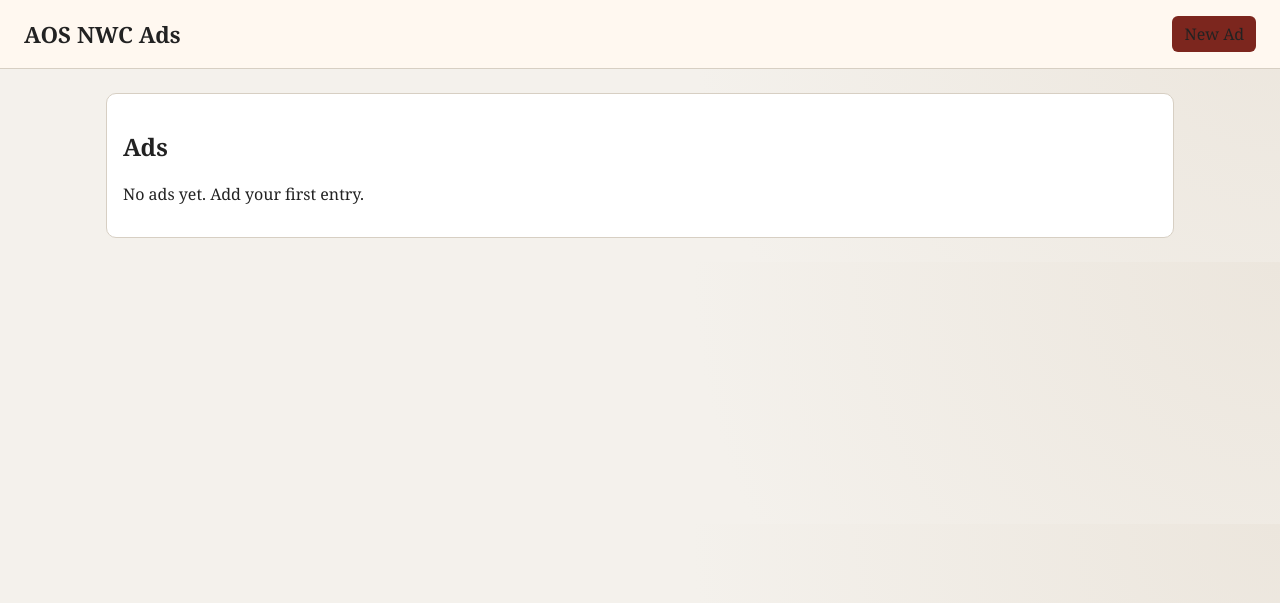
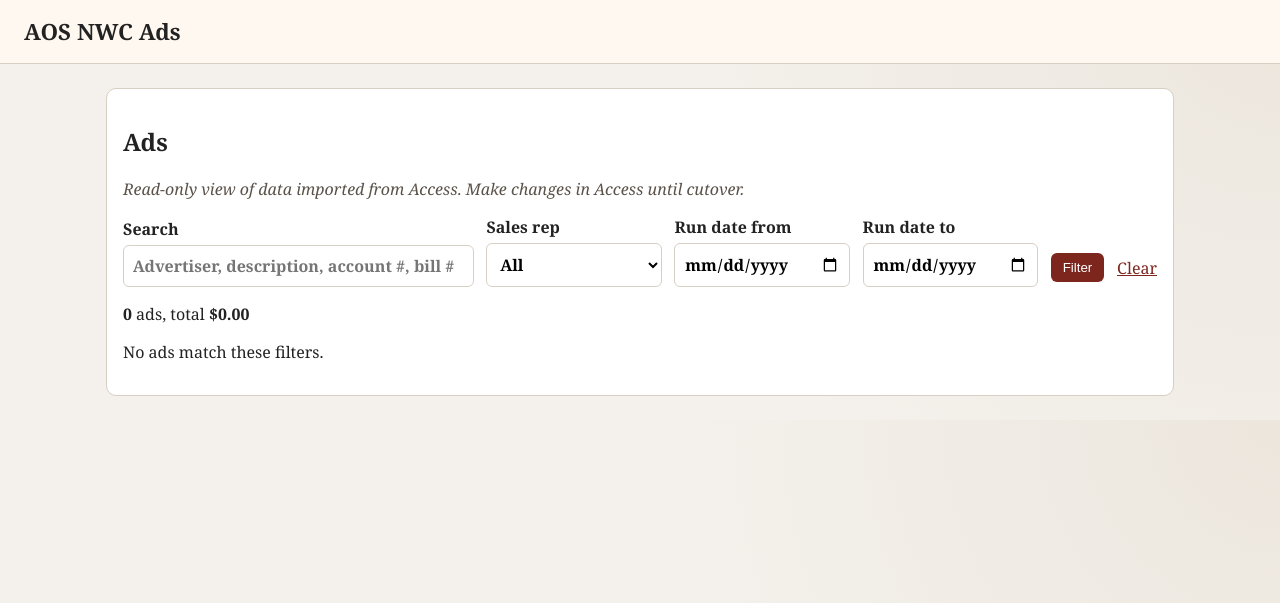
Before and after one commit to kfbenz/aosNWC_Ads, a Flask app: page / in a window 1280 px wide. Shown: the top 603 px of the page. Run offline with Flask 3, Linux system fonts and the light colour scheme.

Commit message:
Milesoned /opt/aos_nwc_ads git pull sudo systemctl restart aosnwcads sleep 3 curl -s -o /dev/null -w "%{http_code}\n" http://127.0.0.1:8000/

```diff
--- a/app/routes.py
+++ b/app/routes.py
@@ -1,76 +1,99 @@
-from datetime import datetime
+from datetime import date, datetime
 
-from flask import Blueprint, flash, redirect, render_template, request, url_for
+from flask import Blueprint, render_template, request
+from sqlalchemy import func, or_, select
 
 from app.extensions import db
-from app.models import Ad
+from app.target_models import Account, AdPlacement
 
 
 main_bp = Blueprint("main", __name__)
 
+PER_PAGE = 50
+
 
 @main_bp.get("/")
 def index():
+    """Read-only list of imported ad placements with filters.
+
+    Access remains the system of record until cutover, so this view does not edit data.
+    """
+    q = request.args.get("q", "").strip()
+    rep = request.args.get("rep", "").strip()
+    date_from = _parse_date(request.args.get("from"))
+    date_to = _parse_date(request.args.get("to"))
+    page = request.args.get("page", 1, type=int)
+
+    filters = []
+    if q:
+        filters.append(
+            or_(
+                Account.advertiser.icontains(q, autoescape=True),
+                AdPlacement.description.icontains(q, autoescape=True),
+                AdPlacement.legacy_account_number.icontains(q, autoescape=True),
+                AdPlacement.bill_number.icontains(q, autoescape=True),
+            )
+        )
+    if rep == "(none)":
+        filters.append(AdPlacement.sales_rep_raw.is_(None))
+    elif rep:
+        # Legacy data mixes case (KH, Kh, kh); match the way Access does.
+        filters.append(func.upper(AdPlacement.sales_rep_raw) == rep.upper())
+    if date_from:
+        filters.append(AdPlacement.date_run >= date_from)
+    if date_to:
+        filters.append(AdPlacement.date_run <= date_to)
+
     # MariaDB does not support NULLS LAST; a descending sort already places NULLs last.
-    ads = Ad.query.order_by(Ad.run_date.desc(), Ad.id.desc()).all()
-    return render_template("index.html", ads=ads)
+    stmt = (
+        select(AdPlacement)
+        .outerjoin(Account)
+        .where(*filters)
+        .order_by(AdPlacement.date_run.desc(), AdPlacement.id.desc())
+    )
+    pagination = db.paginate(stmt, page=page, per_page=PER_PAGE, error_out=False)
+
+    total_count, total_amount = db.session.execute(
+        select(func.count(AdPlacement.id), func.sum(AdPlacement.amount))
+        .select_from(AdPlacement)
+        .outerjoin(Account)
+        .where(*filters)
+    ).one()
+
+    rep_key = func.upper(AdPlacement.sales_rep_raw)
+    reps = db.session.scalars(
+        select(rep_key)
+        .where(AdPlacement.sales_rep_raw.is_not(None))
+        .group_by(rep_key)
+        .order_by(rep_key)
+    ).all()
+
+    # Current filters without the page number, for building pagination links.
+    filter_args = {k: v for k, v in request.args.items() if k != "page" and v}
+
+    return render_template(
+        "index.html",
+        pagination=pagination,
+        total_count=total_count,
+        total_amount=total_amount or 0,
+        reps=reps,
+        filters={
+            "q": q,
+            "rep": rep,
+            "from": date_from.isoformat() if date_from else "",
+            "to": date_to.isoformat() if date_to else "",
+        },
+        filter_args=filter_args,
+    )
 
 
-@main_bp.route("/ads/new", methods=["GET", "POST"])
-def create_ad():
-    if request.method == "POST":
-        ad = Ad(
-            title=request.form.get("title", "").strip(),
-            customer=request.form.get("customer", "").strip(),
-            ad_type=request.form.get("ad_type", "").strip(),
-            run_date=_parse_date(request.form.get("run_date")),
-            notes=request.form.get("notes", "").strip() or None,
-        )
-
-        if not ad.title or not ad.customer or not ad.ad_type:
-            flash("Title, customer, and ad type are required.", "error")
-            return render_template("ad_form.html", ad=ad, form_mode="create")
-
-        db.session.add(ad)
-        db.session.commit()
-        flash("Ad created.", "success")
-        return redirect(url_for("main.index"))
-
-    return render_template("ad_form.html", ad=None, form_mode="create")
+@main_bp.get("/ads/<int:ad_id>")
+def ad_detail(ad_id: int):
+    ad = db.get_or_404(AdPlacement, ad_id)
+    return render_template("ad_detail.html", ad=ad)
 
 
-@main_bp.route("/ads/<int:ad_id>/edit", methods=["GET", "POST"])
-def edit_ad(ad_id: int):
-    ad = Ad.query.get_or_404(ad_id)
-
-    if request.method == "POST":
-        ad.title = request.form.get("title", "").strip()
-        ad.customer = request.form.get("customer", "").strip()
-        ad.ad_type = request.form.get("ad_type", "").strip()
-        ad.run_date = _parse_date(request.form.get("run_date"))
-        ad.notes = request.form.get("notes", "").strip() or None
-
-        if not ad.title or not ad.customer or not ad.ad_type:
-            flash("Title, customer, and ad type are required.", "error")
-            return render_template("ad_form.html", ad=ad, form_mode="edit")
-
-        db.session.commit()
-        flash("Ad updated.", "success")
-        return redirect(url_for("main.index"))
-
-    return render_template("ad_form.html", ad=ad, form_mode="edit")
-
-
-@main_bp.post("/ads/<int:ad_id>/delete")
-def delete_ad(ad_id: int):
-    ad = Ad.query.get_or_404(ad_id)
-    db.session.delete(ad)
-    db.session.commit()
-    flash("Ad deleted.", "success")
-    return redirect(url_for("main.index"))
-
-
-def _parse_date(value: str | None):
+def _parse_date(value: str | None) -> date | None:
     if not value:
         return None
 
--- a/app/static/styles.css
+++ b/app/static/styles.css
@@ -118,6 +118,89 @@ textarea {
   align-items: center;
 }
 
+select {
+  width: 100%;
+  padding: 0.55rem;
+  border-radius: 6px;
+  border: 1px solid var(--border);
+  font: inherit;
+  background: #ffffff;
+}
+
+.panel + .panel {
+  margin-top: 1rem;
+}
+
+.panel a {
+  color: var(--accent);
+}
+
+.notice {
+  margin-top: 0;
+  color: #5a5249;
+  font-style: italic;
+}
+
+.filters {
+  display: grid;
+  grid-template-columns: 2fr 1fr 1fr 1fr auto;
+  gap: 0.8rem;
+  align-items: end;
+  margin-bottom: 1rem;
+}
+
+.filter-actions {
+  display: flex;
+  gap: 0.8rem;
+  align-items: center;
+  padding-bottom: 0.3rem;
+}
+
+.summary {
+  margin: 0 0 0.8rem;
+}
+
+.num {
+  text-align: right;
+  white-space: nowrap;
+}
+
+.tag {
+  display: inline-block;
+  font-size: 0.75rem;
+  padding: 0.05rem 0.4rem;
+  border-radius: 4px;
+  background: #fbecec;
+  color: var(--error);
+}
+
+.pager {
+  display: flex;
+  gap: 1.2rem;
+  justify-content: center;
+  align-items: center;
+  margin-top: 1rem;
+}
+
+.details {
+  display: grid;
+  grid-template-columns: 10rem 1fr;
+  gap: 0.45rem 1rem;
+  margin: 0;
+}
+
+.details dt {
+  font-weight: 600;
+}
+
+.details dd {
+  margin: 0;
+}
+
+.pre {
+  white-space: pre-wrap;
+}
+
 .flash-list {
   list-style: none;
   padding: 0;
@@ -140,6 +223,15 @@ textarea {
 }
 
 @media (max-width: 800px) {
+  .filters,
+  .details {
+    grid-template-columns: 1fr;
+  }
+
+  .num {
+    text-align: left;
+  }
+
   table,
   thead,
   tbody,
--- a/app/templates/base.html
+++ b/app/templates/base.html
@@ -9,7 +9,6 @@
   <body>
     <header class="site-header">
       <h1><a href="{{ url_for('main.index') }}">AOS NWC Ads</a></h1>
-      <a class="button" href="{{ url_for('main.create_ad') }}">New Ad</a>
     </header>
 
     <main class="content">
--- a/app/templates/index.html
+++ b/app/templates/index.html
@@ -1,41 +1,100 @@
 {% extends 'base.html' %}
+
+{% macro fmt_date(d) -%}
+  {{ d.strftime('%m/%d/%Y') if d else '' }}
+{%- endmacro %}
 
 {% block content %}
   <section class="panel">
     <h2>Ads</h2>
+    <p class="notice">Read-only view of data imported from Access. Make changes in Access until cutover.</p>
 
-    {% if ads %}
+    <form method="get" class="filters">
+      <label>
+        Search
+        <input name="q" value="{{ filters.q }}" placeholder="Advertiser, description, account #, bill #">
+      </label>
+      <label>
+        Sales rep
+        <select name="rep">
+          <option value="">All</option>
+          {% for r in reps %}
+            <option value="{{ r }}" {{ 'selected' if filters.rep.upper() == r }}>{{ r }}</option>
+          {% endfor %}
+          <option value="(none)" {{ 'selected' if filters.rep == '(none)' }}>(none)</option>
+        </select>
+      </label>
+      <label>
+        Run date from
+        <input type="date" name="from" value="{{ filters.from }}">
+      </label>
+      <label>
+        Run date to
+        <input type="date" name="to" value="{{ filters.to }}">
+      </label>
+      <div class="filter-actions">
+        <button type="submit">Filter</button>
+        <a href="{{ url_for('main.index') }}">Clear</a>
+      </div>
+    </form>
+
+    <p class="summary">
+      <strong>{{ '{:,}'.format(total_count) }}</strong> ads,
+      total <strong>${{ '{:,.2f}'.format(total_amount) }}</strong>
+    </p>
+
+    {% if pagination.items %}
       <table>
         <thead>
           <tr>
             <th>Run Date</th>
-            <th>Title</th>
-            <th>Customer</th>
-            <th>Type</th>
-            <th>Notes</th>
-            <th>Actions</th>
+            <th>Advertiser</th>
+            <th>Description</th>
+            <th>Size</th>
+            <th>Section</th>
+            <th class="num">Amount</th>
+            <th>Rep</th>
+            <th>Billed</th>
           </tr>
         </thead>
         <tbody>
-          {% for ad in ads %}
+          {% for ad in pagination.items %}
             <tr>
-              <td>{{ ad.run_date or '' }}</td>
-              <td>{{ ad.title }}</td>
-              <td>{{ ad.customer }}</td>
-              <td>{{ ad.ad_type }}</td>
-              <td>{{ ad.notes or '' }}</td>
-              <td class="actions">
-                <a href="{{ url_for('main.edit_ad', ad_id=ad.id) }}">Edit</a>
-                <form method="post" action="{{ url_for('main.delete_ad', ad_id=ad.id) }}" onsubmit="return confirm('Delete this ad?');">
-                  <button type="submit">Delete</button>
-                </form>
+              <td>{{ fmt_date(ad.date_run) }}</td>
+              <td>
+                <a href="{{ url_for('main.ad_detail', ad_id=ad.id) }}">
+                  {%- if ad.account -%}
+                    {{ ad.account.advertiser or ad.account.account_number }}
+                  {%- else -%}
+                    {{ ad.legacy_account_number or '(no account)' }}
+                  {%- endif -%}
+                </a>
+                {% if not ad.account %}<span class="tag">orphan</span>{% endif %}
               </td>
+              <td>{{ ad.description or '' }}</td>
+              <td>{{ ad.size_raw or '' }}</td>
+              <td>{{ ad.section_raw or '' }}</td>
+              <td class="num">{{ '${:,.2f}'.format(ad.amount) if ad.amount is not none else '' }}</td>
+              <td>{{ ad.sales_rep_raw or '' }}</td>
+              <td>{{ ad.billed_raw or '' }}</td>
             </tr>
           {% endfor %}
         </tbody>
       </table>
+
+      {% if pagination.pages > 1 %}
+        <nav class="pager">
+          {% if pagination.has_prev %}
+            <a href="{{ url_for('main.index', page=pagination.prev_num, **filter_args) }}">&laquo; Previous</a>
+          {% endif %}
+          <span>Page {{ pagination.page }} of {{ pagination.pages }}</span>
+          {% if pagination.has_next %}
+            <a href="{{ url_for('main.index', page=pagination.next_num, **filter_args) }}">Next &raquo;</a>
+          {% endif %}
+        </nav>
+      {% endif %}
     {% else %}
-      <p>No ads yet. Add your first entry.</p>
+      <p>No ads match these filters.</p>
     {% endif %}
   </section>
 {% endblock %}
```
Also changed, not shown: app/templates/ad_detail.html (added, +59 -0 lines), app/templates/ad_form.html (deleted, +0 -39 lines).
